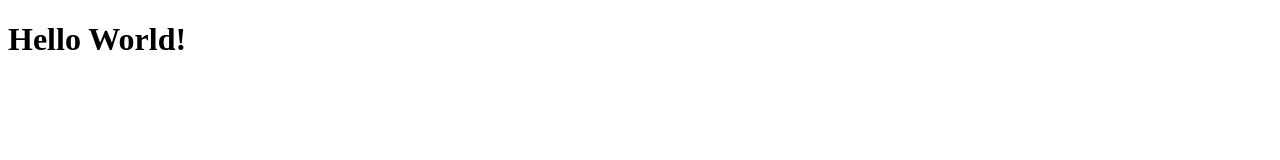
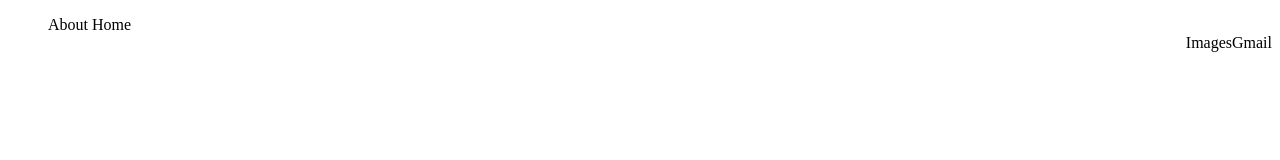
Before and after one commit to raymondsosa/google-homepage, a plain HTML site: page index.html in a window 1280 px wide. Drawn offline with Linux system fonts and the light colour scheme.

Commit message:
Working on navbar

```diff
--- a/index.html
+++ b/index.html
@@ -1,4 +1,30 @@
 <!DOCTYPE html>
-<h1>
-    Hello World!
-</h1>
+<html>
+    <head>
+        <meta charset="utf-8">
+        <title>Google Homepage</title>
+        <link rel="stylesheet"  href="style.css">
+    </head>
+
+    <header>
+        <ul id="navbar">
+            <div class="navbar-left">
+                <li>About</li>
+                <li>Home</li>
+            </div>
+            <div class="navbar-right">
+                <li>Gmail</li>
+                <li>Images</li>
+            </div>
+        </ul>
+    </header>
+
+    <body>
+
+    </body>
+
+    <footer>
+
+    </footer>
+
+</html>
--- /dev/null
+++ b/style.css
@@ -0,0 +1,10 @@
+.navbar-left li {
+    display: inline-block;
+    text-align: left;
+}
+
+.navbar-right li {
+    display: inline-block;
+    text-align: right;
+    float: right;
+}
```
